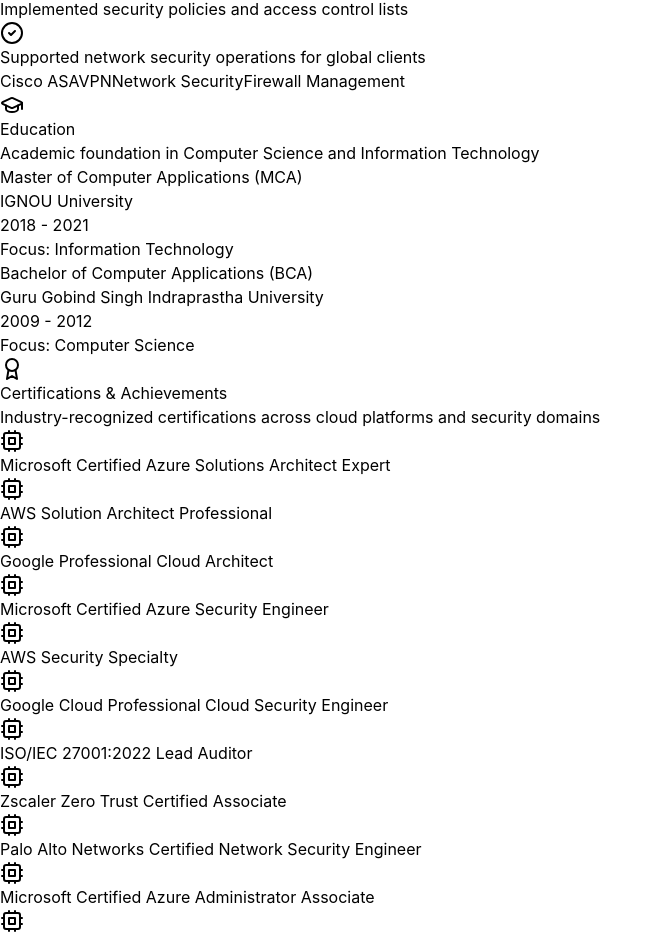
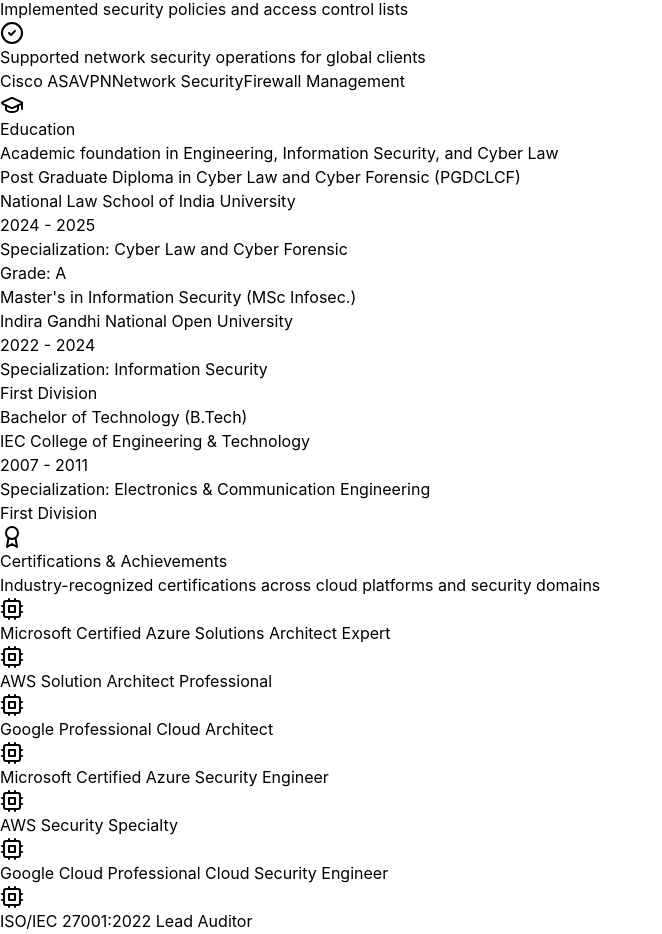
Before and after one commit to nikhilpandeyG/portfolio, a React (Vite) app: page / in a window 1280 px wide. Shown: the part 4449-5383 px from the top of the page, without its empty margins (0-662 px from the left). Built offline with nearby package versions, Linux system fonts and the light colour scheme.

Commit message:
Update education with correct degrees and add grade display

```diff
--- a/src/App.jsx
+++ b/src/App.jsx
@@ -86,16 +86,25 @@
 
   const education = [
     {
-      degree: "Master of Computer Applications (MCA)",
-      institution: "IGNOU University",
-      year: "2018 - 2021",
-      focus: "Information Technology"
+      degree: "Post Graduate Diploma in Cyber Law and Cyber Forensic (PGDCLCF)",
+      institution: "National Law School of India University",
+      year: "2024 - 2025",
+      focus: "Cyber Law and Cyber Forensic",
+      grade: "Grade: A"
     },
     {
-      degree: "Bachelor of Computer Applications (BCA)",
-      institution: "Guru Gobind Singh Indraprastha University",
-      year: "2009 - 2012",
-      focus: "Computer Science"
+      degree: "Master's in Information Security (MSc Infosec.)",
+      institution: "Indira Gandhi National Open University",
+      year: "2022 - 2024",
+      focus: "Information Security",
+      grade: "First Division"
+    },
+    {
+      degree: "Bachelor of Technology (B.Tech)",
+      institution: "IEC College of Engineering & Technology",
+      year: "2007 - 2011",
+      focus: "Electronics & Communication Engineering",
+      grade: "First Division"
     }
   ];
 
@@ -441,7 +450,7 @@
           <div className="text-center mb-12">
             <GraduationCap className="w-12 h-12 text-blue-400 mx-auto mb-4" />
             <h2 className="text-3xl md:text-4xl font-bold mb-4">Education</h2>
-            <p className="text-slate-400">Academic foundation in Computer Science and Information Technology</p>
+            <p className="text-slate-400">Academic foundation in Engineering, Information Security, and Cyber Law</p>
           </div>
 
           <div className="space-y-6">
@@ -454,7 +463,8 @@
                   </div>
                   <span className="text-sm font-mono text-blue-400 bg-blue-900/20 px-3 py-1 rounded mt-2 sm:mt-0">{edu.year}</span>
                 </div>
-                <p className="text-slate-500 text-sm mt-2">Focus: {edu.focus}</p>
+                <p className="text-slate-500 text-sm mt-2">Specialization: {edu.focus}</p>
+                {edu.grade && <p className="text-green-400 text-sm mt-1 font-semibold">{edu.grade}</p>}
               </div>
             ))}
           </div>
```
